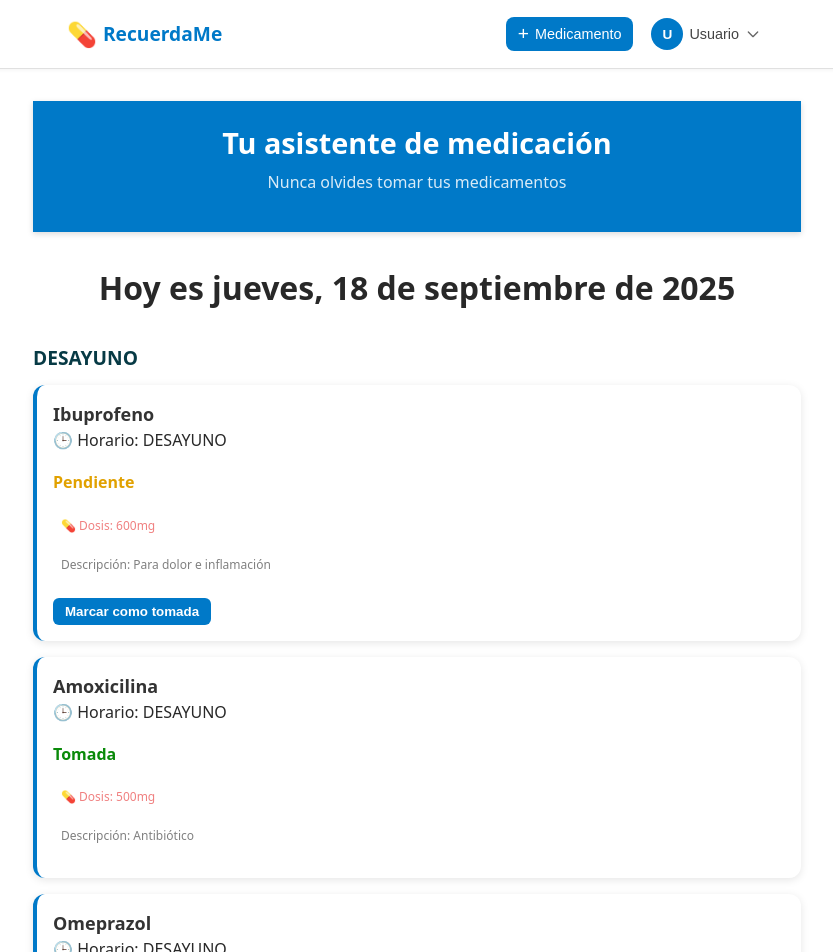
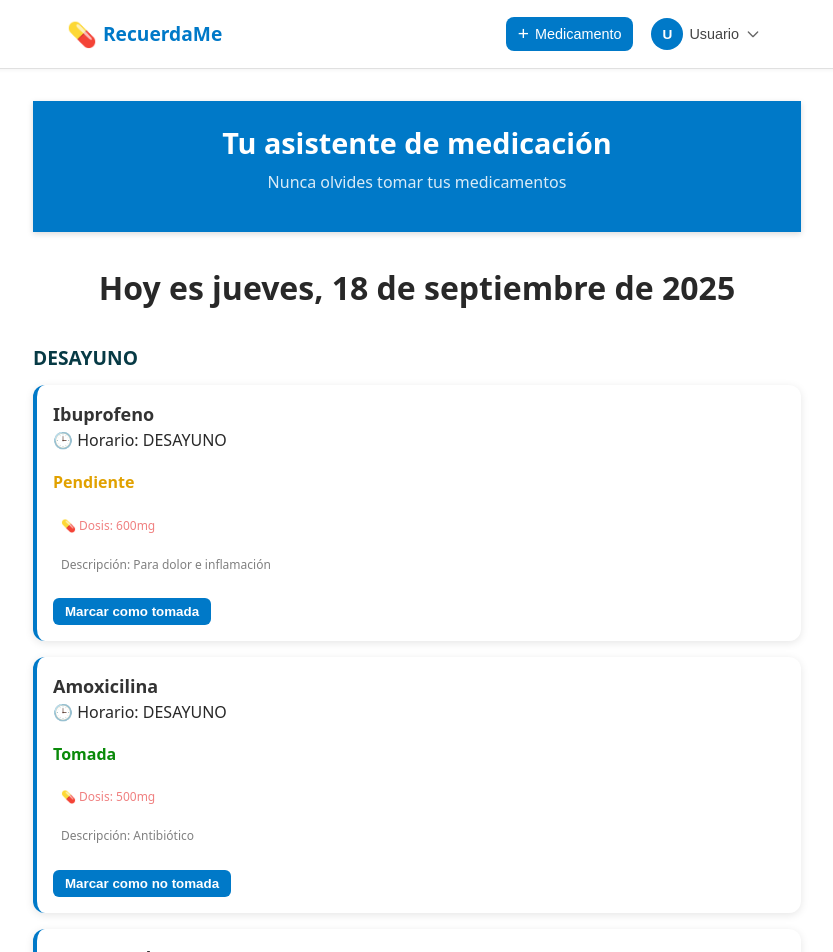
Before and after one commit to Sanitas-Hackaton-somosF5/Recuerda-me-frontend, a React (Vite) app: page /today in a window 1280 px wide. Shown: the top 952 px of the page, without its empty margins (223-1056 px from the left). Built offline with nearby package versions, Linux system fonts and the light colour scheme; data requests are answered from the project's data file.

Commit message:
UPDATE IntakeCard.jsx intake status updated + change status buttons have been added too #5

```diff
--- a/src/components/IntakeCard.jsx
+++ b/src/components/IntakeCard.jsx
@@ -27,13 +27,19 @@ const IntakeCard = ({ name, description, dosage, status, slot, onUpdateStatus })
         <p className={styles["intake-dosage"]}>💊 Dosis: {dosage}</p>
         <p className={styles["intake-description"]}>Descripción: {description}</p>
 
-        {/* Botón para marcar como tomada */}
-        {status !== "TAKEN" && (
+        {status !== "TAKEN" ? (
           <button
             className={styles["intake-btn"]}
             onClick={() => onUpdateStatus("TAKEN")}
           >
             Marcar como tomada
+          </button>
+        ) : (
+          <button
+            className={styles["intake-btn"]}
+            onClick={() => onUpdateStatus("PENDING")}
+          >
+            Marcar como no tomada
           </button>
         )}
       </div>
--- a/src/pages/Today.jsx
+++ b/src/pages/Today.jsx
@@ -48,7 +48,11 @@ const Today = () => {
                                     description={intake.description}
                                     status={intake.status}
                                     slot={intake.slot}
-                  onUpdateStatus={() => updateIntakeStatus(intake.id, "TAKEN")}
+                                    onUpdateStatus={(newStatus) => {
+                                        setIntakes(intakes.map(i =>
+                                            i.id === intake.id ? { ...i, status: newStatus } : i
+                                        ));
+                                    }}
                                 />
                             ))}
                         </div>
```
Lines whose indentation alone changed are shown as unchanged.
